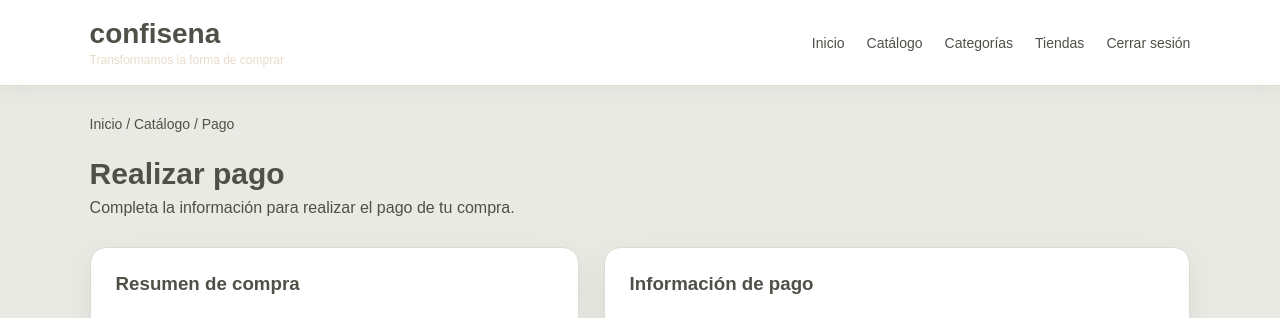
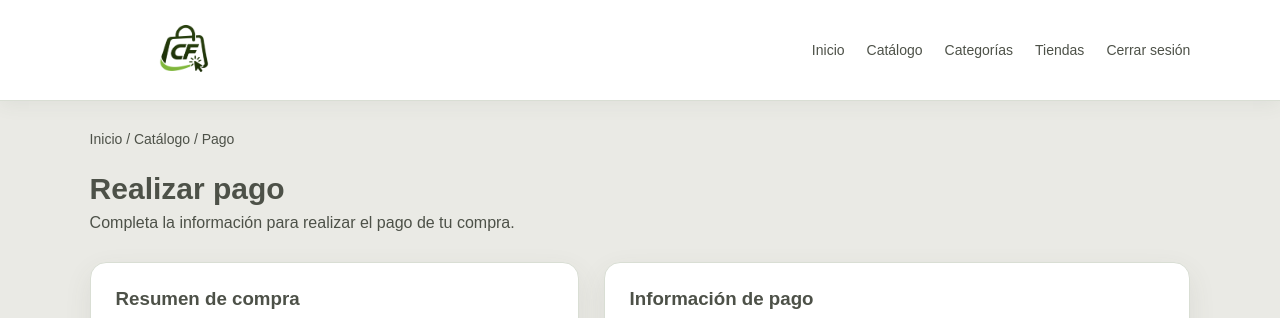
Before and after one commit to Majovi28/Uconfisena, a PHP site: page /pago.php in a window 1280 px wide. Shown: the top 318 px of the page. Run offline with PHP 8.4, Linux system fonts and the light colour scheme; the visitor is signed in with stand-in values (Sample User, id 1).

Commit message:
Mostrar logo CONFISENA en la navegación

```diff
--- a/confisena/pago.php
+++ b/confisena/pago.php
@@ -19,10 +19,7 @@ $correoUsuario = htmlspecialchars($_SESSION["correo_usuario"] ?? "", ENT_QUOTES,
 </head>
 <body>
 <header class="encabezado">
-    <div class="logo">
-        <h1>confisena</h1>
-        <p>Transformamos la forma de comprar</p>
-    </div>
+    <div class="logo"><img src="confisena_logos/logo_confisena_usuario.png" alt="CONFISENA" style="display:block;width:190px;max-width:42vw;max-height:64px;object-fit:contain;"></div>
     <nav>
         <a href="index.html">Inicio</a>
         <a href="catalogo.php">Catálogo</a>
```
